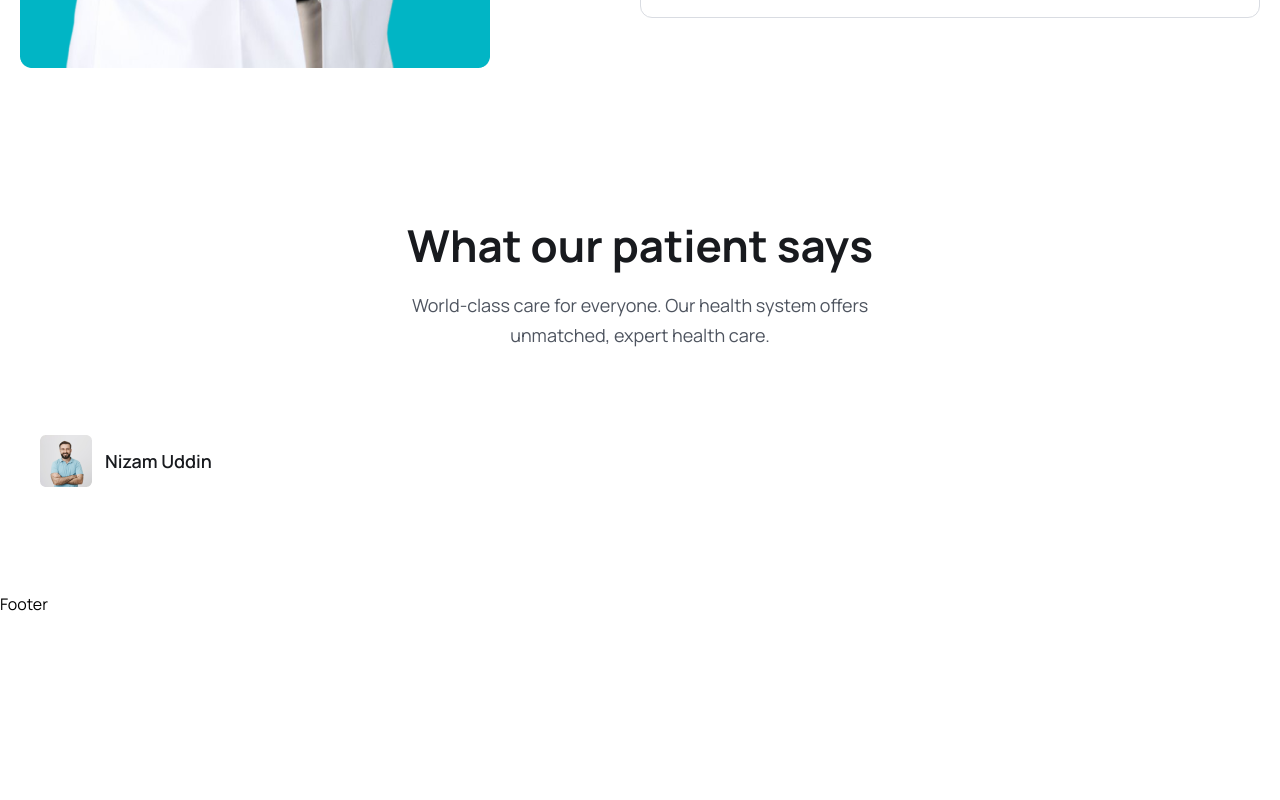
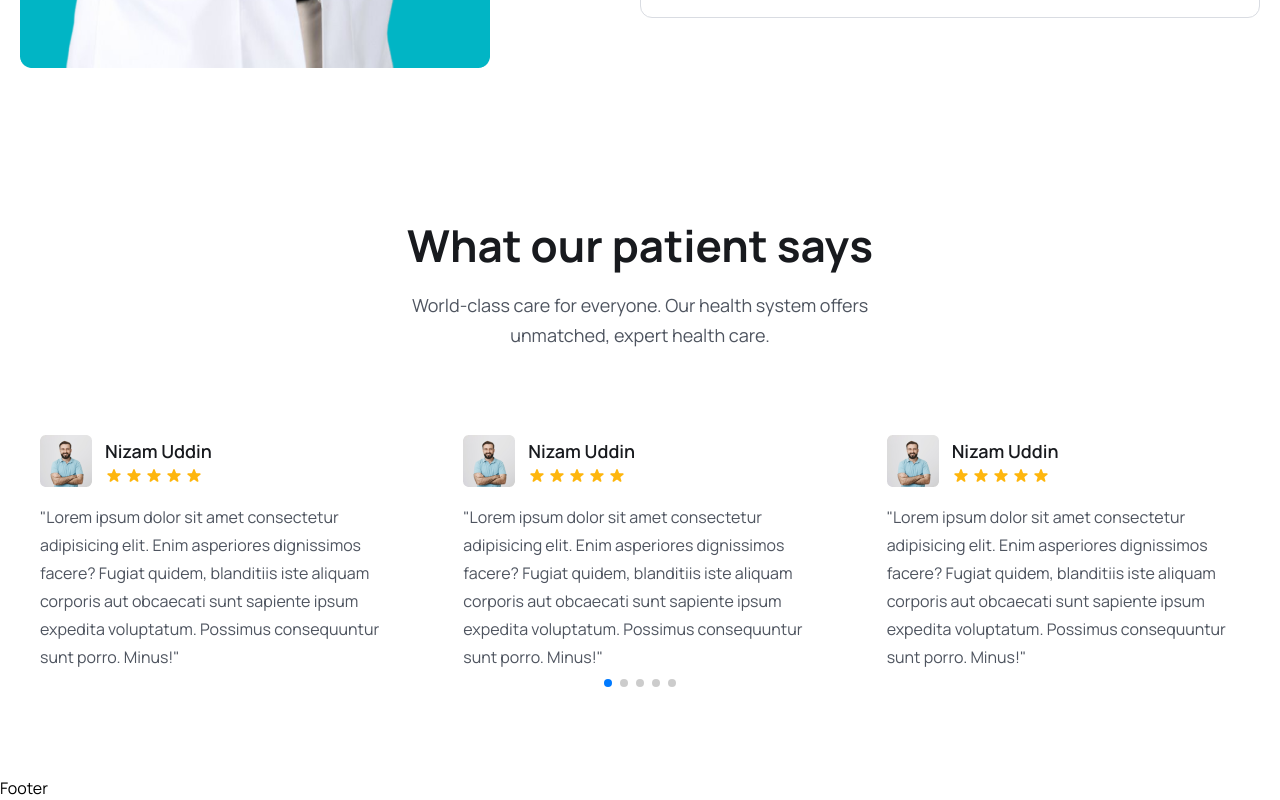
Before and after one commit to programmernizam/medicare, a React (Vite) app: page / in a window 1280 px wide. Shown: the part 5329-6129 px from the top of the page. Before the commit the page ends 5945 px from the top, so only its background shows below. Built offline with nearby package versions, Linux system fonts and the light colour scheme.

Commit message:
Testimonial Slider created

```diff
--- a/src/components/Testimonial/Testimonial.jsx
+++ b/src/components/Testimonial/Testimonial.jsx
@@ -1,17 +1,18 @@
+/* eslint-disable react/no-unescaped-entities */
 import { Swiper, SwiperSlide } from "swiper/react";
 
 // Import Swiper styles
 import "swiper/css";
 import "swiper/css/pagination";
 import { Pagination } from "swiper/modules";
-import patientAvatar from "../../assets/images/patient-avatar.png";
-// import { HiStar } from "react-icons/hi";
+import TestimonialCard from "./TestimonialCard";
 
 const Testimonial = () => {
   return (
     <div className="mt-[30px] lg:mt-[55px]">
       <Swiper
-        modules={Pagination}
+        modules={[Pagination]}
+        loop={true}
         spaceBetween={30}
         slidesPerView={1}
         pagination={{ clickable: true }}
@@ -31,16 +32,19 @@ const Testimonial = () => {
         }}
       >
         <SwiperSlide>
-          <div className="py-[30px] px-5 rounded-[13px]">
-            <div className="flex items-center gap-[13px]">
-              <img src={patientAvatar} alt="" />
-              <div>
-                <h4 className="text-[18px] leading-[30px] font-semibold text-headingColor">
-                  Nizam Uddin
-                </h4>
-              </div>
-            </div>
-          </div>
+          <TestimonialCard />
+        </SwiperSlide>
+        <SwiperSlide>
+          <TestimonialCard />
+        </SwiperSlide>
+        <SwiperSlide>
+          <TestimonialCard />
+        </SwiperSlide>
+        <SwiperSlide>
+          <TestimonialCard />
+        </SwiperSlide>
+        <SwiperSlide>
+          <TestimonialCard />
         </SwiperSlide>
       </Swiper>
     </div>
--- /dev/null
+++ b/src/components/Testimonial/TestimonialCard.jsx
@@ -0,0 +1,31 @@
+import { HiStar } from "react-icons/hi";
+import patientAvatar from "../../assets/images/patient-avatar.png";
+const TestimonialCard = () => {
+  return (
+    <div className="py-[30px] px-5 rounded-[13px]">
+      <div className="flex items-center gap-[13px]">
+        <img src={patientAvatar} alt="" />
+        <div>
+          <h4 className="text-[18px] leading-[30px] font-semibold text-headingColor">
+            Nizam Uddin
+          </h4>
+          <div className="flex items-center gap-[2px]">
+            <HiStar className="text-yellowColor w-[18px] h-5" />
+            <HiStar className="text-yellowColor w-[18px] h-5" />
+            <HiStar className="text-yellowColor w-[18px] h-5" />
+            <HiStar className="text-yellowColor w-[18px] h-5" />
+            <HiStar className="text-yellowColor w-[18px] h-5" />
+          </div>
+        </div>
+      </div>
+      <p className="text-[16px] leading-7 mt-4 text-textColor font-normal">
+        &quot;Lorem ipsum dolor sit amet consectetur adipisicing elit. Enim
+        asperiores dignissimos facere? Fugiat quidem, blanditiis iste aliquam
+        corporis aut obcaecati sunt sapiente ipsum expedita voluptatum. Possimus
+        consequuntur sunt porro. Minus!&quot;
+      </p>
+    </div>
+  );
+};
+
+export default TestimonialCard;
```
